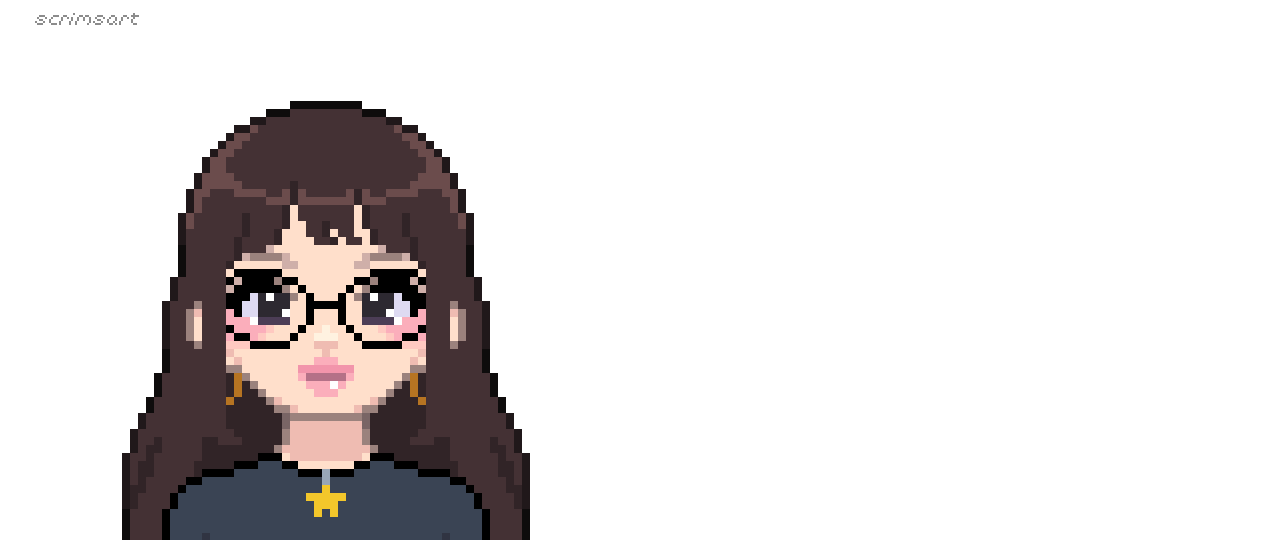
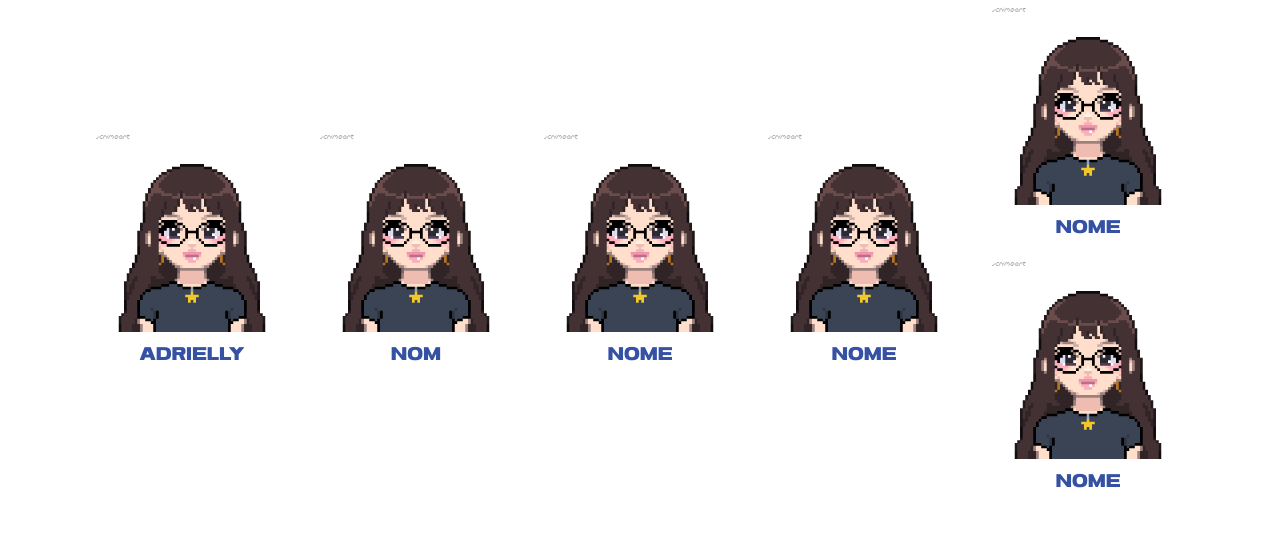
Before and after one commit to adriellybarbosa-cmyk/trabalho-infotech, a plain HTML site: page Grupo.html in a window 1280 px wide. Shown: the part 260-800 px from the top of the page. Drawn offline with nearby package versions, Linux system fonts and the light colour scheme.

Commit message:
Update style.css

```diff
--- a/style.css
+++ b/style.css
@@ -268,6 +268,29 @@ main {
     object-fit: cover;
     border-radius: 18px;
 }
+
+.integrantes {
+    display: flex;
+    flex-wrap: wrap;
+    gap: 24px;
+    justify-content: center;
+    align-items: center;
+}
+
+.integrantes .membro {
+    display: flex;
+    flex-direction: column;
+    align-items: center;
+    gap: 12px;
+}
+
+.integrantes .membro img {
+    width: 200px;
+    height: 200px;
+    object-fit: cover;
+    border-radius: 18px;
+}
+
 /*CARROSSEL*/
 
 #carousel {
```
